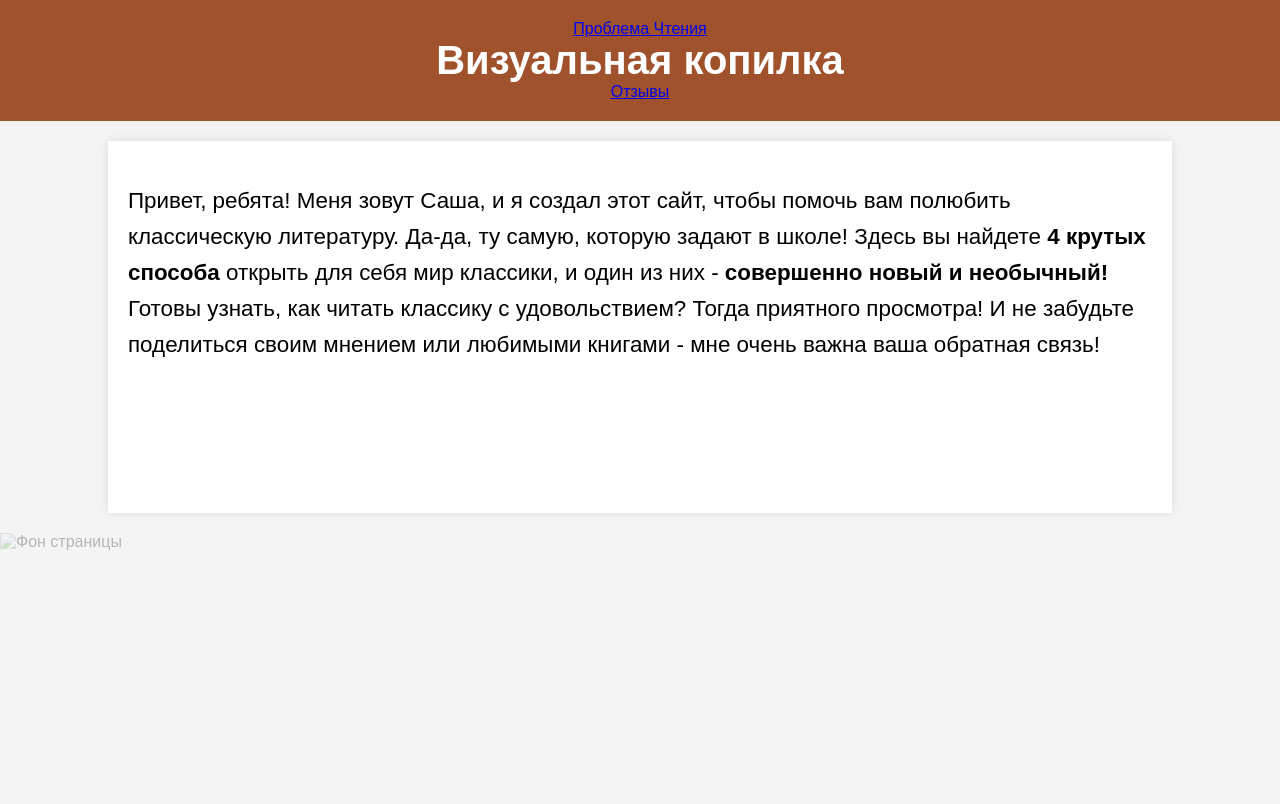
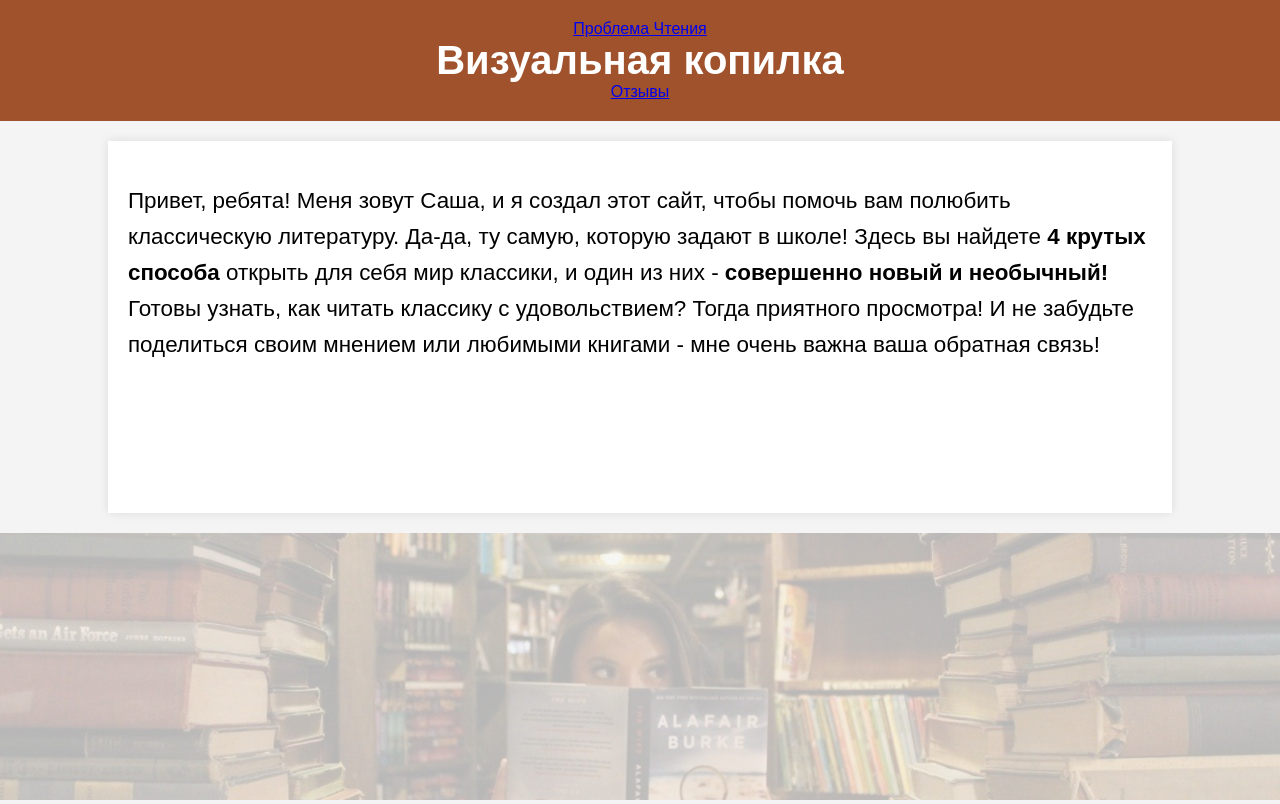
Before and after one commit to SunAlexCher/vizkop.github.io, a plain HTML site: page index.html in a window 1280 px wide. Drawn offline with Linux system fonts and the light colour scheme.

Commit message:
Update index.html

```diff
--- a/index.html
+++ b/index.html
@@ -29,7 +29,7 @@
     </main>
 
     <div class="bottom-image">
-        <img src="" alt="Фон страницы">
+        <img src="https://github.com/SunAlexCher/vizkop.github.io/blob/main/photo_2025-05-05_18-18-39.jpg?raw=true" alt="Фон страницы">
     </div>
 
 </body>
```
